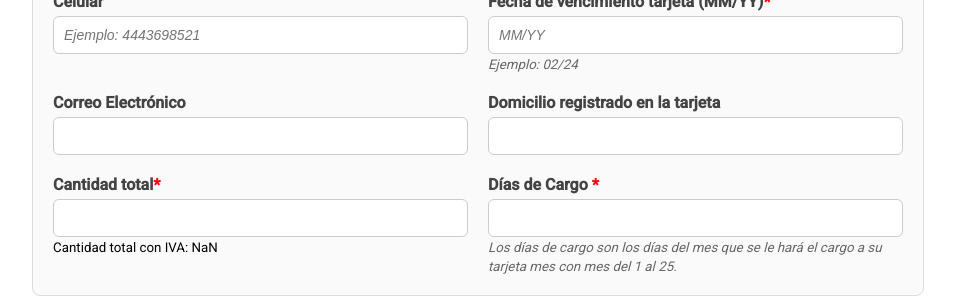
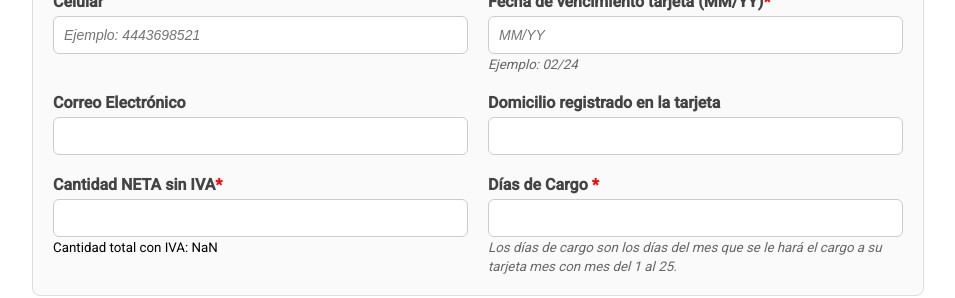
Before and after one commit to Chuyini/DomiciliarCliente, an Angular app: page / in a window 1280 px wide. Shown: the part 796-1094 px from the top of the page, without its empty margins (162-1117 px from the left). Built offline with nearby package versions, Linux system fonts and the light colour scheme.

Commit message:
try to fix  the error

```diff
--- a/src/app/components/form/form.component.html
+++ b/src/app/components/form/form.component.html
@@ -78,7 +78,7 @@
         </div>
 
         <div>
-          <label for="cantT">Cantidad total<span>*</span></label>
+          <label for="cantT">Cantidad NETA sin IVA<span>*</span></label>
           <input type="number" id="cantT" maxlength="10" name="cantT" [(ngModel)]="cantT" />
           <small>Cantidad total con IVA: {{cantT*1.16}}</small>
         </div>
```
